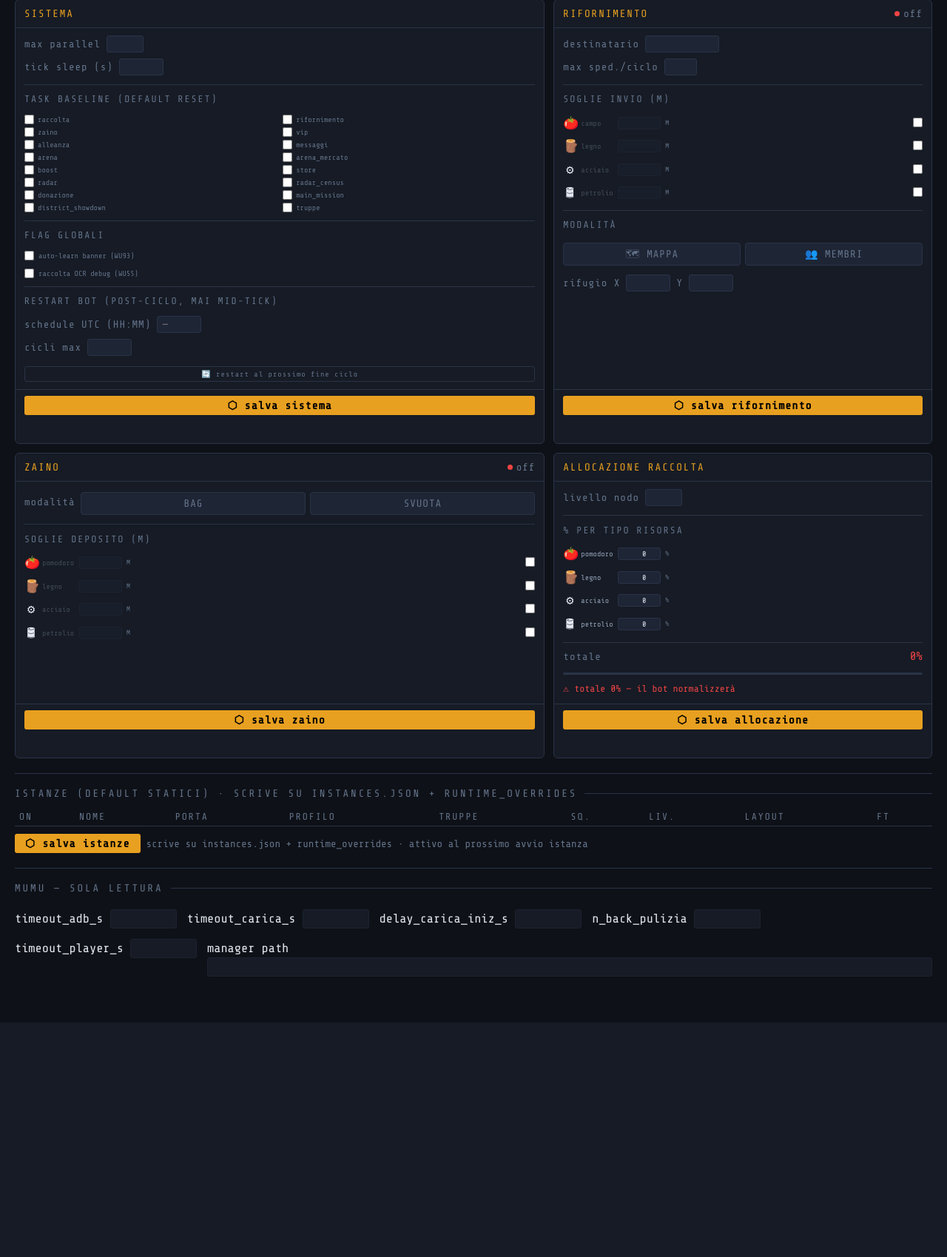
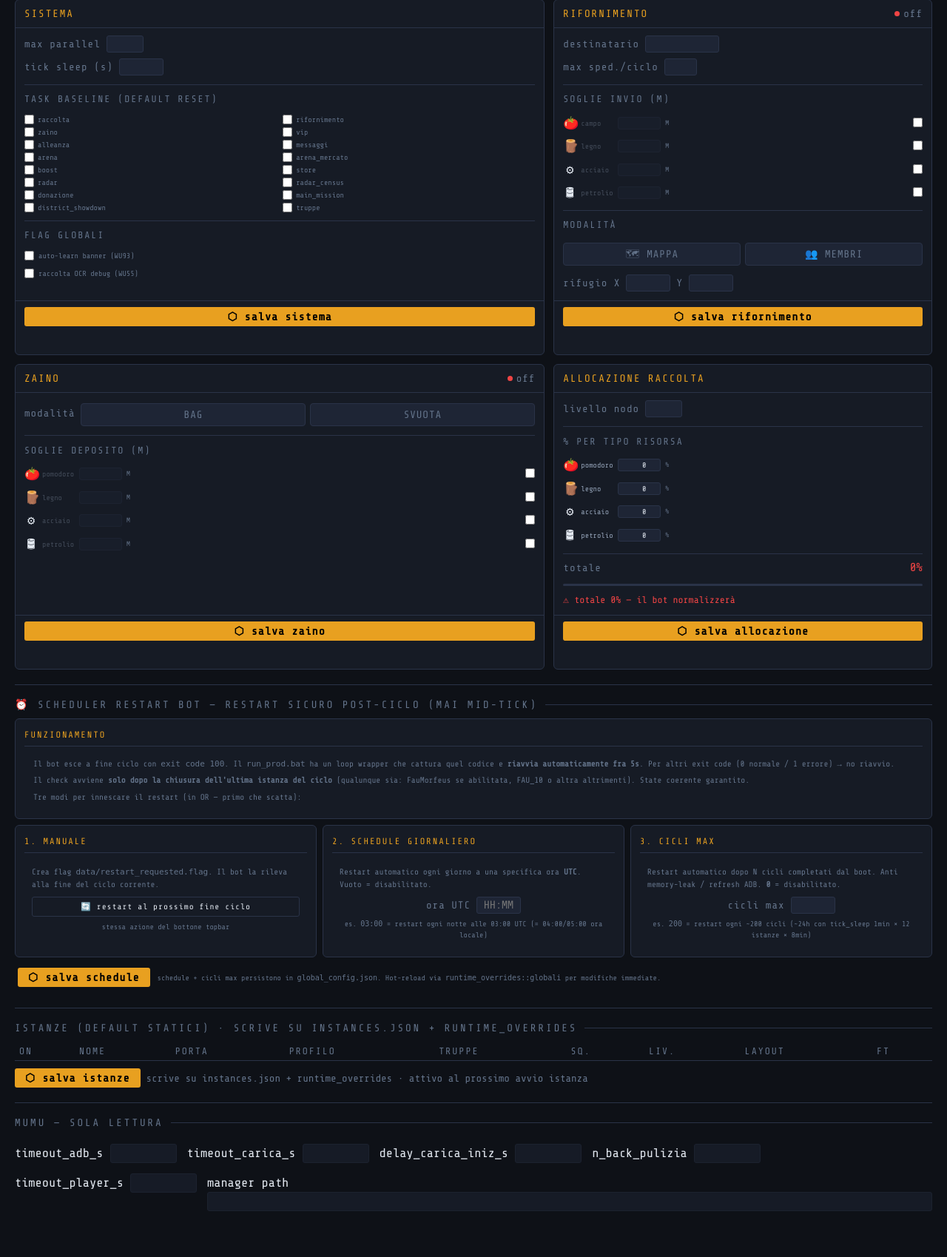
Before and after one commit to faustodba/doomsday-engine, a Python web app: template dashboard/templates/config_global.html in a window 1280 px wide. Shown: the part 161-1860 px from the top of the page at 74% size. Before the commit the page ends 1543 px from the top, so only its background shows below. Run offline with Jinja, Linux system fonts and the light colour scheme; the template is opened without the code that fills it, so the values that code supplies are empty; some libraries are stand-ins or nearby versions; some web fonts are replaced.

Commit message:
docs/ui(config_global): scheduler restart in sezione dedicata + spiegazione
Pre-fix: sub-section "restart bot" nascosta dentro card sistema, non
chiaro come funziona il pattern bot-decide-bat-riavvia.

Post-fix: sezione dedicata full-width "⏰ scheduler restart bot" tra
le 4 card cfg4 e la tabella istanze. Composta da:

1. Card "funzionamento" — spiega il pattern:
   - Exit code 100 + run_prod.bat loop wrapper
   - Check post chiusura ultima istanza ciclo (mai mid-tick)
   - 3 trigger possibili in OR

2. Tre card affiancate (grid 1fr 1fr 1fr) per i 3 trigger:
   - Manuale: bottone "🔄 restart al prossimo fine ciclo"
   - Schedule giornaliero: input HH:MM UTC + esempio "03:00 = 04:00/05:00 ora locale"
   - Cicli max: input numero + esempio "200 ≈ 24h con tick 1min"

3. Footer save: bottone "salva schedule" + note esplicativa su persistenza
   (global_config.json) + hot-reload (runtime_overrides::globali).

Removed sub-section duplicata da col-sistema (le 3 righe restart non erano
strettamente "sistema", confondevano l'utente).

Solo UI — backend logic (restart_scheduler.py) invariato.

Co-Authored-By: Claude Opus 4.7 (1M context) <noreply@anthropic.com>

```diff
--- a/dashboard/templates/config_global.html
+++ b/dashboard/templates/config_global.html
@@ -60,27 +60,6 @@
           <input type="checkbox" id="gc-ocr-debug" {% if cfg.get('raccolta_ocr_debug') %}checked{% endif %}>
           <span>raccolta OCR debug (WU55)</span>
         </label>
-        <div class="col-sep"></div>
-        <div class="col-sub">restart bot (post-ciclo, mai mid-tick)</div>
-        <div class="p-row">
-          <span class="p-lbl" title="Restart automatico ogni giorno a quest'ora UTC. Vuoto = disabilitato.">schedule UTC (HH:MM)</span>
-          <input class="p-inp" id="gc-restart-hhmm" type="text" placeholder="—"
-                 value="{{ cfg.get('restart_schedule_hh_mm','') }}"
-                 pattern="[0-2][0-9]:[0-5][0-9]" maxlength="5" style="width:60px">
-        </div>
-        <div class="p-row">
-          <span class="p-lbl" title="Restart automatico dopo N cicli completati. 0 = disabilitato.">cicli max</span>
-          <input class="p-inp" id="gc-restart-cicli" type="number" min="0" step="50"
-                 value="{{ cfg.get('restart_after_cicli', 0) }}" style="width:60px">
-        </div>
-        <div style="display:flex;gap:6px;margin-top:6px">
-          <button class="btn" type="button" onclick="restartBotToggle(true)"
-                  style="padding:4px 8px;font-size:10px;background:transparent;
-                         color:var(--text-dim);border:1px solid var(--border);
-                         cursor:pointer;flex:1">
-            🔄 restart al prossimo fine ciclo
-          </button>
-        </div>
       </div>
       <div class="col-foot">
         <button class="btn btn-primary btn-full" onclick="gcSalvaSistema()">⬡ salva sistema</button>
@@ -237,6 +216,111 @@
       </div>
     </div>
 
+  </div>
+</div>
+
+<div class="divider"></div>
+
+<!-- ── SCHEDULER RESTART BOT (06/05) ─────────────── -->
+<div class="section">
+  <div class="sec-label">⏰ scheduler restart bot — restart sicuro post-ciclo (mai mid-tick)</div>
+
+  <div class="tel-grid">
+    <div class="tel-card tel-full">
+      <div class="tel-head">funzionamento</div>
+      <div style="padding:8px 12px;font-size:11px;line-height:1.5;color:var(--text-dim)">
+        <div style="margin-bottom:6px">
+          Il bot esce a fine ciclo con <code>exit code 100</code>. Il
+          <code>run_prod.bat</code> ha un loop wrapper che cattura quel codice
+          e <b>riavvia automaticamente fra 5s</b>. Per altri exit code (0
+          normale / 1 errore) → no riavvio.
+        </div>
+        <div style="margin-bottom:6px">
+          Il check avviene <b>solo dopo la chiusura dell'ultima istanza
+          del ciclo</b> (qualunque sia: FauMorfeus se abilitata, FAU_10 o
+          altra altrimenti). State coerente garantito.
+        </div>
+        <div>
+          Tre modi per innescare il restart (in OR — primo che scatta):
+        </div>
+      </div>
+    </div>
+  </div>
+
+  <div class="tel-grid" style="grid-template-columns:1fr 1fr 1fr;gap:8px;margin-top:8px">
+
+    <!-- TRIGGER 1: manuale -->
+    <div class="tel-card">
+      <div class="tel-head">1. manuale</div>
+      <div style="padding:10px;font-size:11px;line-height:1.5">
+        <div style="color:var(--text-dim);margin-bottom:8px">
+          Crea flag <code>data/restart_requested.flag</code>. Il bot la
+          rileva alla fine del ciclo corrente.
+        </div>
+        <button class="btn" type="button" onclick="restartBotToggle(true)"
+                style="width:100%;padding:6px;font-size:11px;
+                       background:transparent;color:var(--text);
+                       border:1px solid var(--border);cursor:pointer">
+          🔄 restart al prossimo fine ciclo
+        </button>
+        <div style="color:var(--text-dim);font-size:10px;margin-top:6px;text-align:center">
+          stessa azione del bottone topbar
+        </div>
+      </div>
+    </div>
+
+    <!-- TRIGGER 2: schedule cron -->
+    <div class="tel-card">
+      <div class="tel-head">2. schedule giornaliero</div>
+      <div style="padding:10px;font-size:11px;line-height:1.5">
+        <div style="color:var(--text-dim);margin-bottom:8px">
+          Restart automatico ogni giorno a una specifica ora <b>UTC</b>.
+          Vuoto = disabilitato.
+        </div>
+        <div class="p-row" style="justify-content:center">
+          <span class="p-lbl">ora UTC</span>
+          <input class="p-inp" id="gc-restart-hhmm" type="text" placeholder="HH:MM"
+                 value="{{ cfg.get('restart_schedule_hh_mm','') }}"
+                 pattern="[0-2][0-9]:[0-5][0-9]" maxlength="5"
+                 style="width:60px;text-align:center">
+        </div>
+        <div style="color:var(--text-dim);font-size:10px;margin-top:6px;text-align:center">
+          es. <code>03:00</code> = restart ogni notte alle 03:00 UTC
+          (= 04:00/05:00 ora locale)
+        </div>
+      </div>
+    </div>
+
+    <!-- TRIGGER 3: cicli max -->
+    <div class="tel-card">
+      <div class="tel-head">3. cicli max</div>
+      <div style="padding:10px;font-size:11px;line-height:1.5">
+        <div style="color:var(--text-dim);margin-bottom:8px">
+          Restart automatico dopo N cicli completati dal boot.
+          Anti memory-leak / refresh ADB. <b>0</b> = disabilitato.
+        </div>
+        <div class="p-row" style="justify-content:center">
+          <span class="p-lbl">cicli max</span>
+          <input class="p-inp" id="gc-restart-cicli" type="number" min="0" step="50"
+                 value="{{ cfg.get('restart_after_cicli', 0) }}"
+                 style="width:60px;text-align:center">
+        </div>
+        <div style="color:var(--text-dim);font-size:10px;margin-top:6px;text-align:center">
+          es. <code>200</code> = restart ogni ~200 cicli
+          (~24h con tick_sleep 1min × 12 istanze × 8min)
+        </div>
+      </div>
+    </div>
+
+  </div>
+
+  <div style="display:flex;align-items:center;gap:10px;padding:8px 4px;margin-top:6px">
+    <button class="btn btn-primary" onclick="gcSalvaSistema()">⬡ salva schedule</button>
+    <span class="save-note" style="font-size:10px;color:var(--text-dim)">
+      schedule + cicli max persistono in <code>global_config.json</code>.
+      Hot-reload via <code>runtime_overrides::globali</code> per modifiche immediate.
+    </span>
+    <span class="save-ok" id="gc-restart-ok" style="display:none">✓ salvato</span>
   </div>
 </div>
 
```
